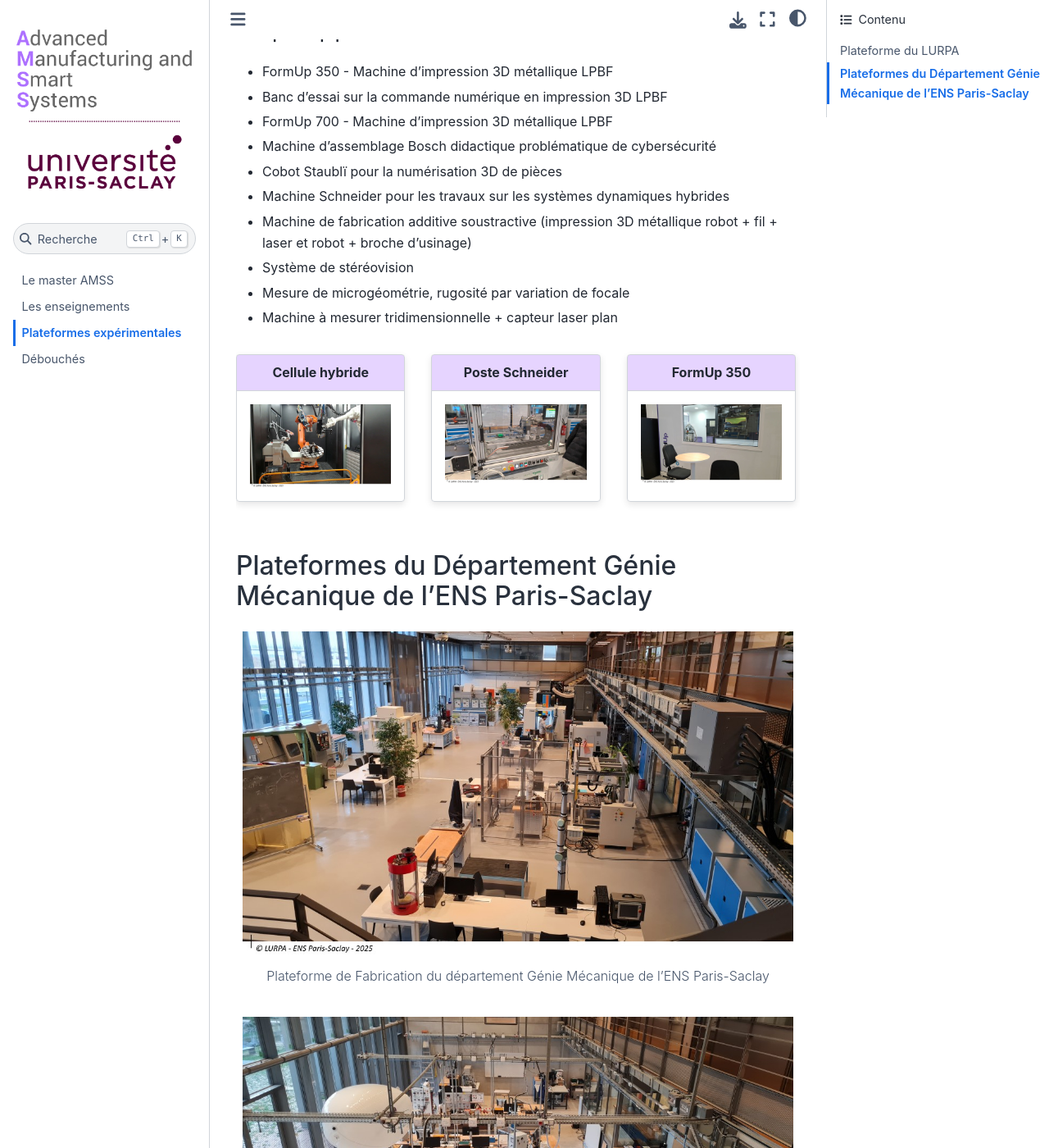
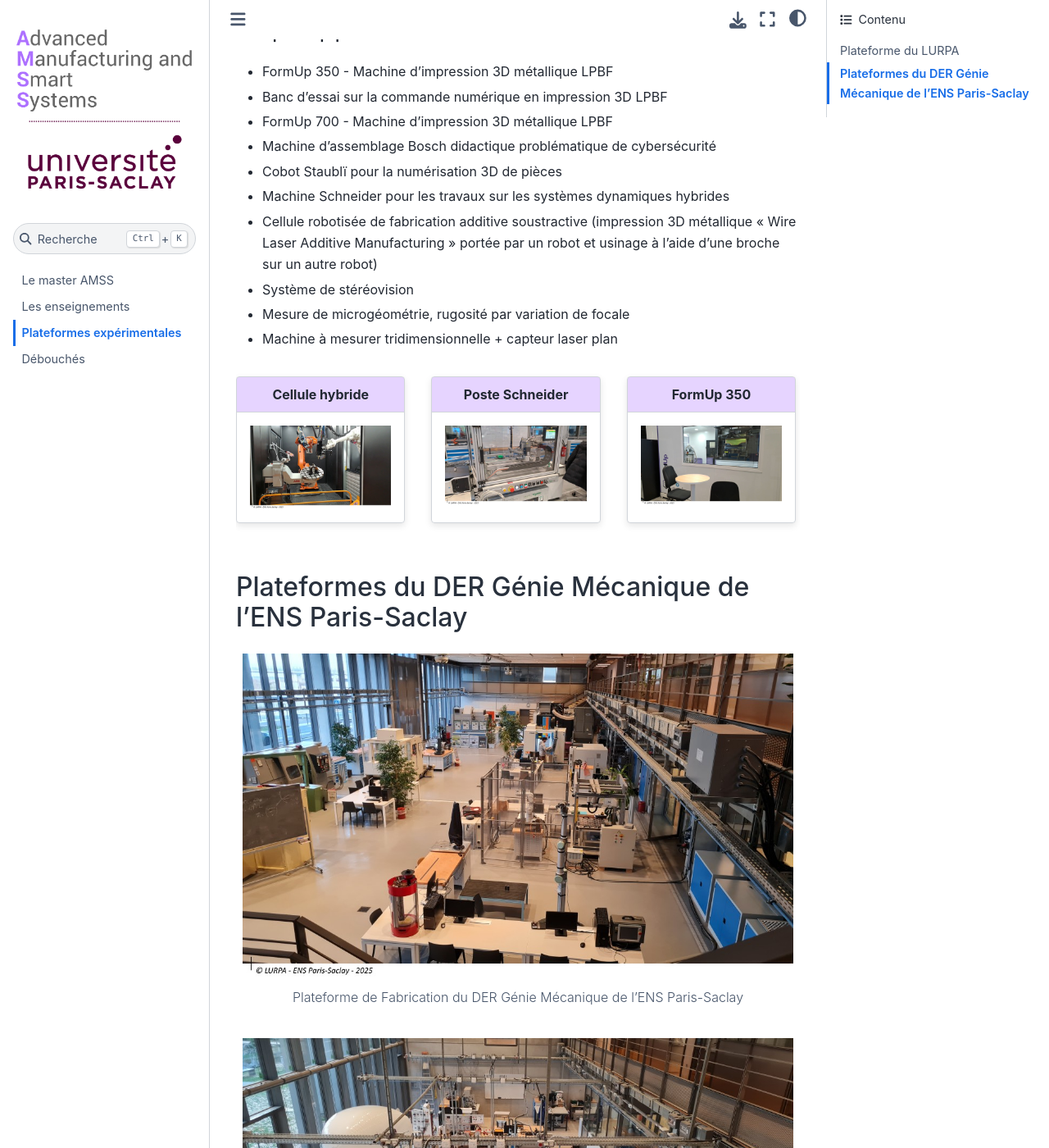
Before and after one commit to M2-AMSS/home, a Jupyter Book: the page built from content/1_experimental_plateform.md, in a window 1280 px wide and 1400 px high, scrolled down 704 px. Shown: the whole window at 82% size. Built offline with Jupyter Book 1.0.4 settings and Sphinx 7.4.7 and the Sphinx Book theme 1.1.4, drawn with Linux system fonts in a browser that asks for light colours; some of the changed text lies outside the part shown.

Commit message:
Fix typos

````diff
--- a/content/1_experimental_plateform.md
+++ b/content/1_experimental_plateform.md
@@ -37,7 +37,7 @@
 - Machine d'assemblage Bosch didactique problématique de cybersécurité
 - Cobot Staublï pour la numérisation 3D de pièces
 - Machine Schneider pour les travaux sur les systèmes dynamiques hybrides
-- Machine de fabrication additive soustractive (impression 3D métallique robot + fil + laser et robot + broche d'usinage)
+- Cellule robotisée de fabrication additive soustractive (impression 3D métallique « Wire Laser Additive Manufacturing » portée par un robot et usinage à l’aide d’une broche sur un autre robot)
 - Système de stéréovision
 - Mesure de microgéométrie, rugosité par variation de focale
 - Machine à mesurer tridimensionnelle + capteur laser plan
@@ -127,22 +127,22 @@
 
 ::::
 
-## Plateformes du Département Génie Mécanique de l'ENS Paris-Saclay
+## Plateformes du DER Génie Mécanique de l'ENS Paris-Saclay
 
 ```{figure} img/plateform_fabrication.jpg
 :width: 100%
 :align: center
-:alt: Plateforme de Fabrication du DERGM, ENS Paris-Saclay
+:alt: Plateforme de Fabrication du DER GM, ENS Paris-Saclay
 
-Plateforme de Fabrication du département Génie Mécanique de l'ENS Paris-Saclay
+Plateforme de Fabrication du DER Génie Mécanique de l'ENS Paris-Saclay
 ```
 
 ```{figure} img/plateform_automatique.jpg
 :width: 100%
 :align: center
-:alt: Plateforme d'Automatique du DERGM, ENS Paris-Saclay
+:alt: Plateforme d'Automatique du DER GM, ENS Paris-Saclay
 
-Plateforme d'Automatique du département Génie Mécanique de l'ENS Paris-Saclay
+Plateforme d'Automatique du DER Génie Mécanique de l'ENS Paris-Saclay
 ```
 
 **Principaux équipements :**
````
Also changed, not shown: other parts of content/1_experimental_plateform.md (+2 -2 lines), content/1_after_AMSS.md (+1 -1 lines), content/1_lesson_AMSS.md (+2 -2 lines).
